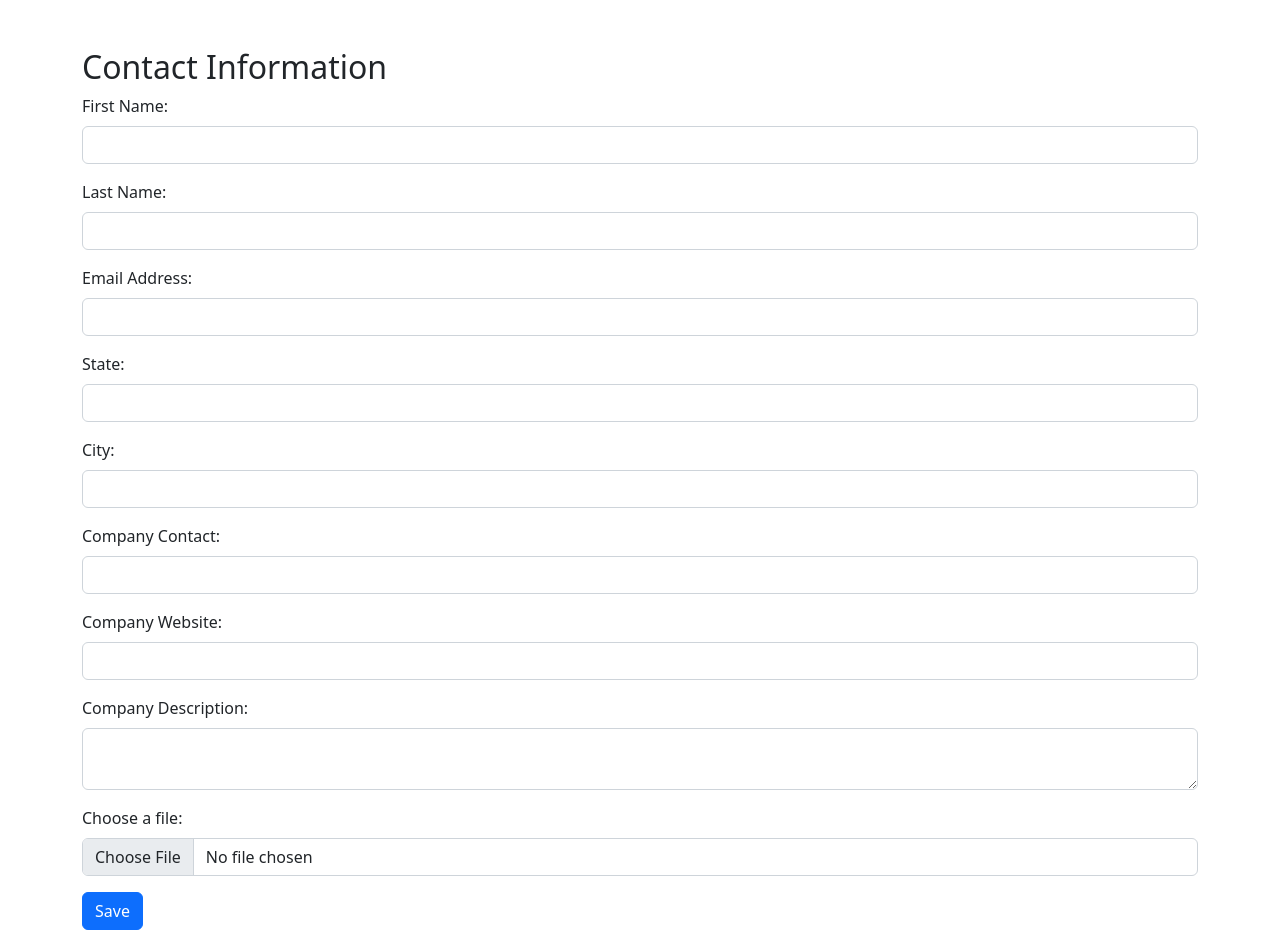
After one commit to amulpatle/Django-project, a Django app: page /companyprofile/ in a window 1280 px wide. The commit adds this page. Run offline with Django 3.2, Linux system fonts and the light colour scheme.

Commit message:
create com.profileurl

```diff
--- a/Job-find-web/app/templates/app/company/base1.html
+++ b/Job-find-web/app/templates/app/company/base1.html
@@ -66,7 +66,7 @@
             class="dropdown-menu dropdown-menu-end"
             aria-labelledby="navbarDropdown"
           >
-            <li><a class="dropdown-item" href="#!">Profile</a></li>
+            <li><a class="dropdown-item" href="{% url 'companyprofile' %}" >Profile</a></li>
             <li><hr class="dropdown-divider" /></li>
             <li><a class="dropdown-item" href="#!">Logout</a></li>
           </ul>
--- /dev/null
+++ b/Job-find-web/app/templates/app/company/profile.html
@@ -0,0 +1,69 @@
+<!DOCTYPE html>
+<html lang="en">
+  <head>
+    <meta charset="UTF-8" />
+    <meta name="viewport" content="width=device-width, initial-scale=1.0" />
+    <title>Contact Form</title>
+    <!-- Bootstrap CSS -->
+    <link
+      href="https://cdn.jsdelivr.net/npm/bootstrap@5.2.3/dist/css/bootstrap.min.css"
+      rel="stylesheet"
+    />
+    <!-- Tailwind CSS -->
+    <!-- <link href="https://cdn.jsdelivr.net/npm/tailwindcss@2.2.19/dist/tailwind.min.css" rel="stylesheet"> -->
+  </head>
+  <body>
+    <div class="container mt-5">
+      <h2>Contact Information</h2>
+      <form action="" method="post" enctype="multipart/form-data">
+        {% csrf_token %}
+        <div class="mb-3">
+          <label for="first_name" class="form-label">First Name:</label>
+          <input type="text" class="form-control" id="first_name" required />
+        </div>
+        <div class="mb-3">
+          <label for="last_name" class="form-label">Last Name:</label>
+          <input type="text" class="form-control" id="last_name" required />
+        </div>
+        <div class="mb-3">
+          <label for="email" class="form-label">Email Address:</label>
+          <input type="email" class="form-control" id="email" required />
+        </div>
+        <div class="mb-3">
+          <label for="state" class="form-label">State:</label>
+          <input type="text" class="form-control" id="state" />
+        </div>
+        <div class="mb-3">
+          <label for="city" class="form-label">City:</label>
+          <input type="text" class="form-control" id="city" />
+        </div>
+        <div class="mb-3">
+          <label for="company_contact" class="form-label"
+            >Company Contact:</label
+          >
+          <input type="text" class="form-control" id="company_contact" />
+        </div>
+        <div class="mb-3">
+          <label for="company_website" class="form-label"
+            >Company Website:</label
+          >
+          <input type="url" class="form-control" id="company_website" />
+        </div>
+        <div class="mb-3">
+          <label for="company_description" class="form-label"
+            >Company Description:</label
+          >
+          <textarea class="form-control" id="company_description"></textarea>
+        </div>
+        <div class="mb-3">
+          <label for="file" class="form-label">Choose a file:</label>
+          <input type="file" class="form-control" id="file" />
+        </div>
+        <button type="submit" class="btn btn-primary">Save</button>
+      </form>
+    </div>
+
+    <!-- Bootstrap JS Bundle -->
+    <script src="https://cdn.jsdelivr.net/npm/bootstrap@5.2.3/dist/js/bootstrap.bundle.min.js"></script>
+  </body>
+</html>
--- a/Job-find-web/app/urls.py
+++ b/Job-find-web/app/urls.py
@@ -13,4 +13,5 @@ urlpatterns = [
    ################ company side ############
 
    path("companyindex/",views.CompanyIndexPage,name = "companyindex"),
+   path("companyprofile/",views.CompanyProfilePage,name="companyprofile")
 ]
--- a/Job-find-web/app/views.py
+++ b/Job-find-web/app/views.py
@@ -193,3 +193,6 @@ def UpdateProfile(request, pk):
 
 def CompanyIndexPage(request):
     return render(request,"app/company/index.html")
+
+def CompanyProfilePage(request):
+    return render(request,"app/company/profile.html")
```
Also changed, not shown: temp.html (added, +68 -0 lines).
